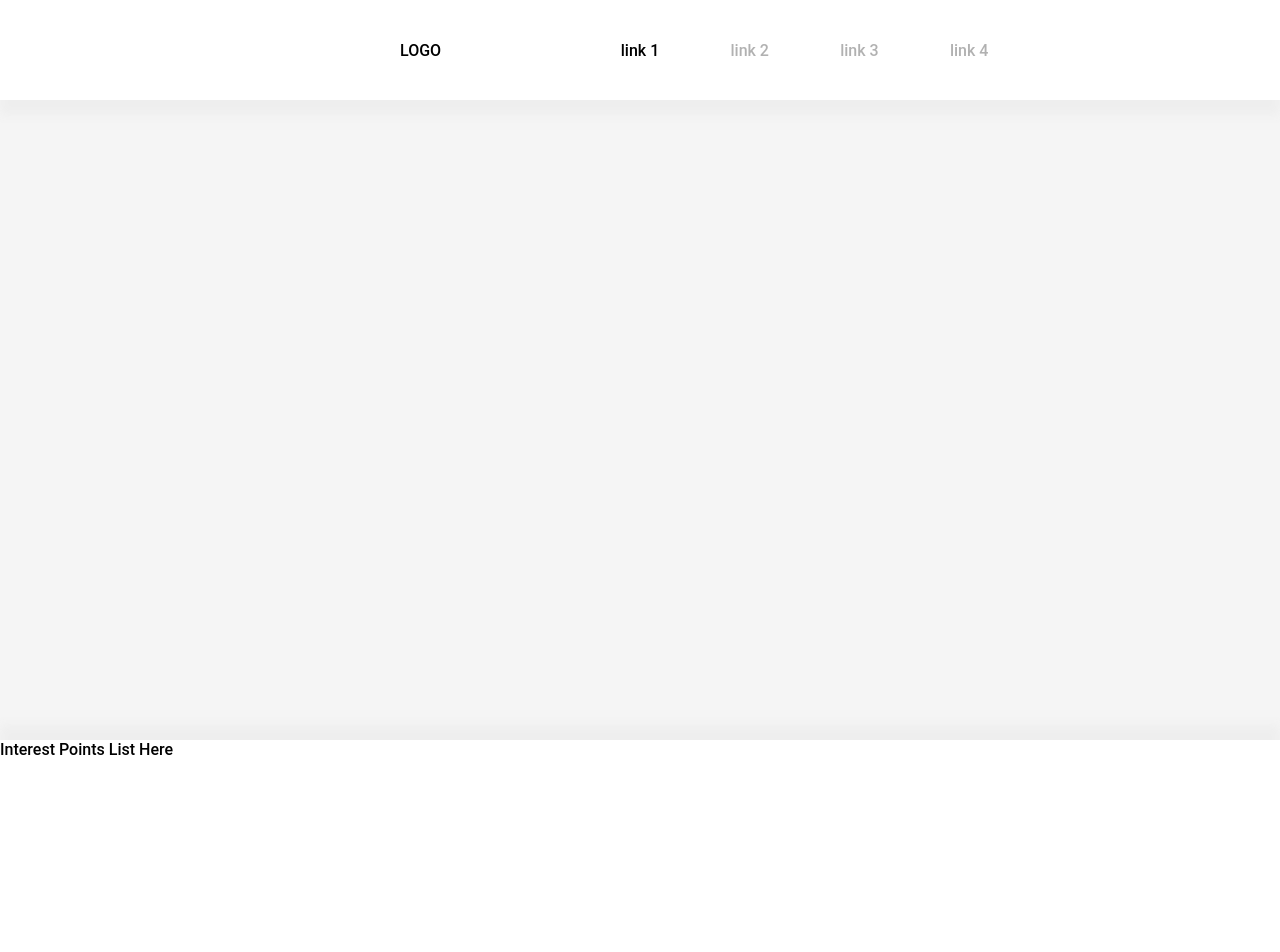
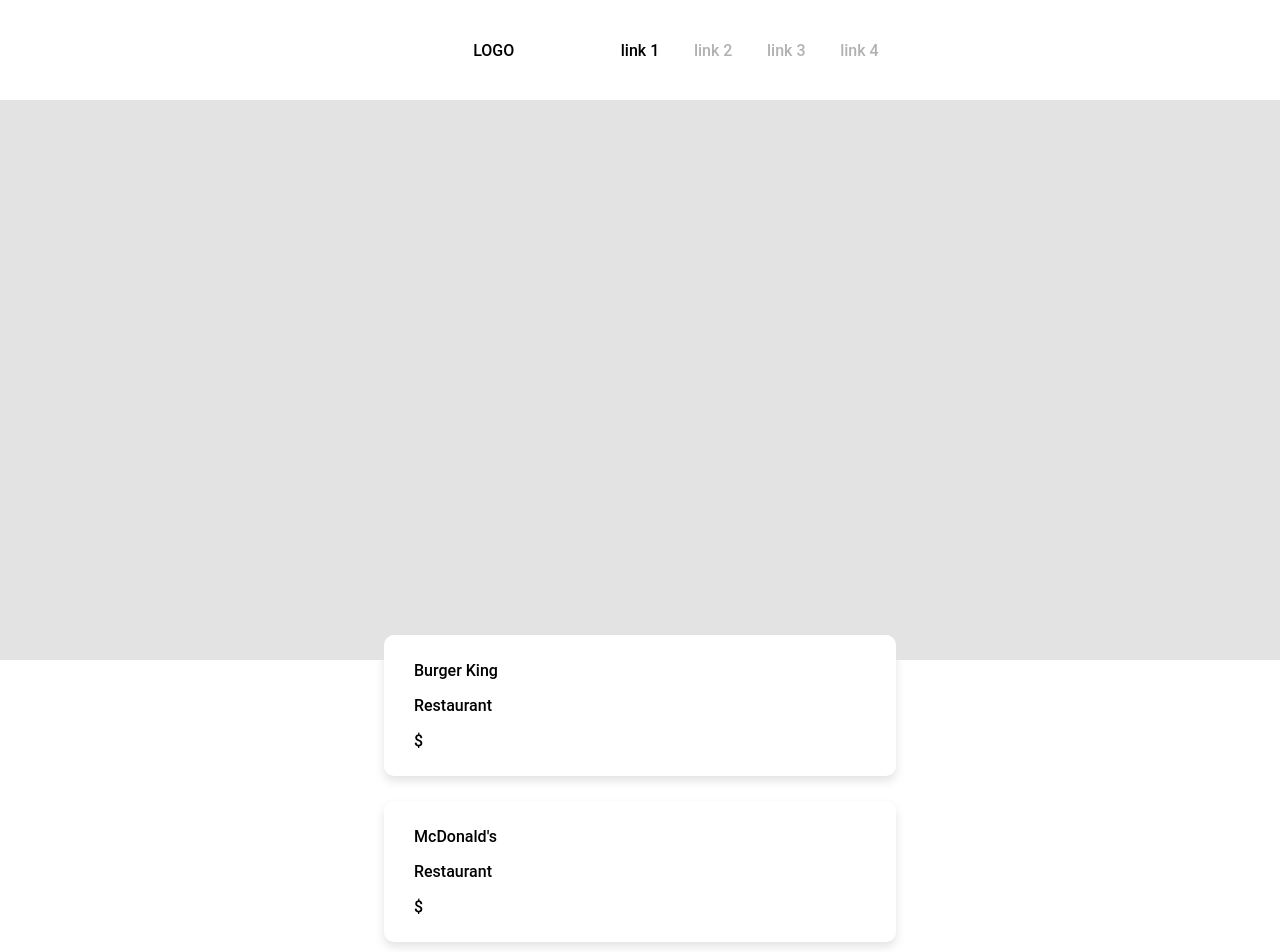
Before and after one commit to greffgreff/poi-app, a React (Create React App) app: page / in a window 1280 px wide. Shown: the top 952 px of the page. Built offline with nearby package versions, Linux system fonts and the light colour scheme.

Commit message:
Added basics of interest points

```diff
--- a/src/App.js
+++ b/src/App.js
@@ -1,11 +1,18 @@
 import MapArea from "./MapArea/MapArea.js";
 import InterestPoints from "./InterestPoints/InterestPoints.js";
+import { v4 as uuidv4 } from 'uuid';
 
 export default function App() {
+  const interests = [
+    { id: uuidv4(), name:"Burger King", type:"Restaurant", price:"$" },
+    { id: uuidv4(), name:"McDonald's", type:"Restaurant", price:"$" },
+    { id: uuidv4(), name:"Subway", type:"Restaurant", price:"$$" },
+  ]
+
   return (
     <>
       <MapArea />
-      <InterestPoints />
+      <InterestPoints interests={interests} />
     </>
   );
 }
--- /dev/null
+++ b/src/InterestPoints/InterestPoint/InterestPoint.css
@@ -0,0 +1,13 @@
+.interest-point {
+    background-color: white;
+    padding: 10px 30px;
+    border-radius: 10px;
+    margin-bottom: 25px;
+    transition: 0.3s;
+    filter: drop-shadow(0 5px 5px #e3e3e3);
+}
+
+.interest-point:hover {
+    filter: drop-shadow(0 10px 5px #e3e3e3);
+    transform: scale(1.01) perspective(1000px) rotateX(1deg);
+}
--- /dev/null
+++ b/src/InterestPoints/InterestPoint/InterestPoint.js
@@ -0,0 +1,12 @@
+import React from 'react'
+import './InterestPoint.css'
+
+export default function InterestPoint({ interest }) {
+    return (
+        <div class="interest-point">
+            <p>{interest.name}</p>
+            <p>{interest.type}</p>
+            <p>{interest.price}</p>
+        </div>
+    )
+}
--- a/src/InterestPoints/InterestPoints.css
+++ b/src/InterestPoints/InterestPoints.css
@@ -2,5 +2,10 @@
     background-color: white;
     height: 1500px;
     width: 100vw;
-    filter: drop-shadow(0 -15px 5px #eeeeee);
 }
+
+.interest-list {
+  width: 40%;
+  margin: 0 auto;
+  transform: translateY(-25px);
+}
--- a/src/InterestPoints/InterestPoints.js
+++ b/src/InterestPoints/InterestPoints.js
@@ -1,10 +1,16 @@
 import React from 'react'
+import InterestPoint from './InterestPoint/InterestPoint'
 import './InterestPoints.css'
 
-export default function InterestPoints() {
+
+export default function InterestPoints({ interests }) {
     return (
         <div class="interest-points">
-            Interest Points List Here
+            <div class="interest-list">
+                {interests.map(interest => {
+                    return <InterestPoint interest={interest} />
+                })}
+            </div>
         </div>
     )
 }
--- a/src/MapArea/MapArea.css
+++ b/src/MapArea/MapArea.css
@@ -1,5 +1,5 @@
 .map-area {
-    height: 80vh;
+    height: 70vh;
     width: 100vw;
     z-index: -1;
 }
--- a/src/index.css
+++ b/src/index.css
@@ -1,5 +1,5 @@
 body {
-  background-color: whitesmoke;
+  background-color: #e3e3e3;
   font-family: Roboto;
   font-weight: 500;
   margin: 0;
@@ -12,13 +12,12 @@
   width: 100vw;
   height: 100px;
   background-color: white;
-  filter: drop-shadow(0 15px 5px #eeeeee);
   z-index: 999;
 }
 
 .nav-items {
   height: 100%;
-  width: 60%;
+  width: 40%;
   margin: auto;
   display: grid;
   grid-auto-flow: column;
```
